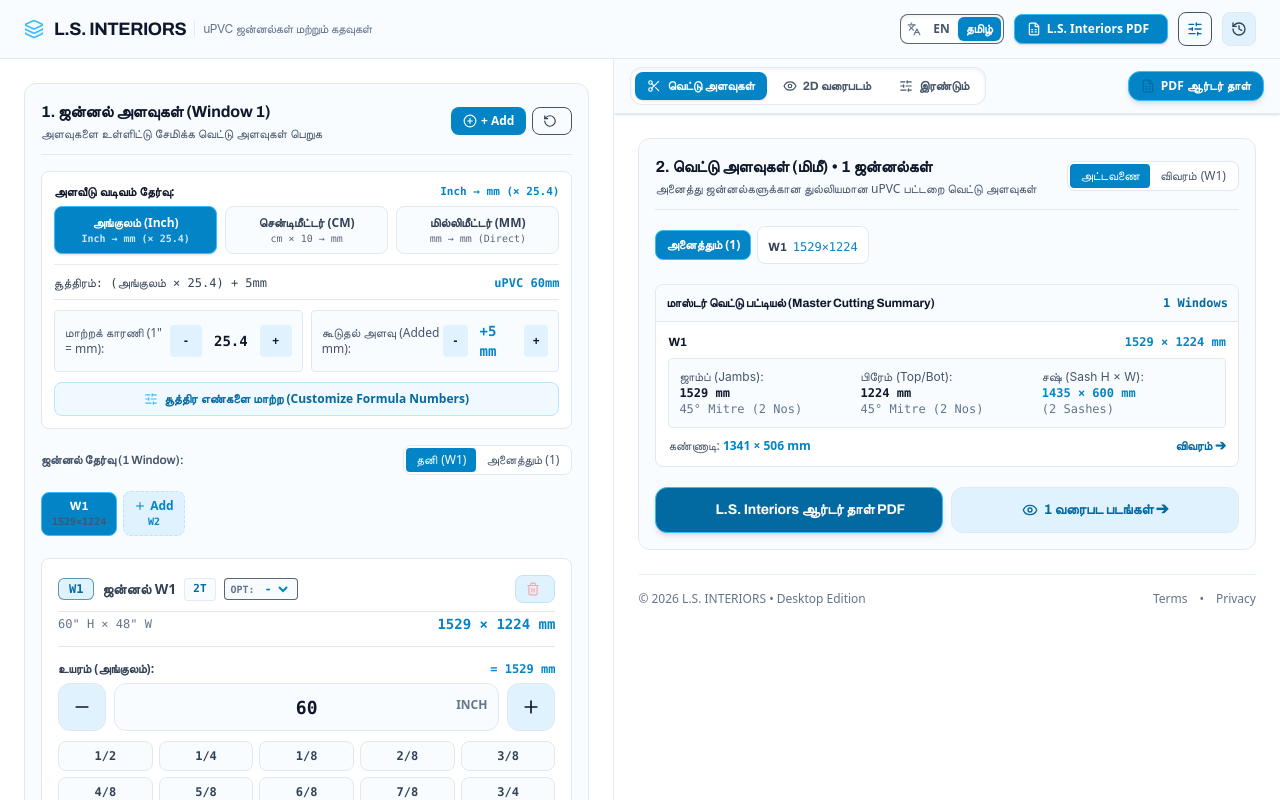
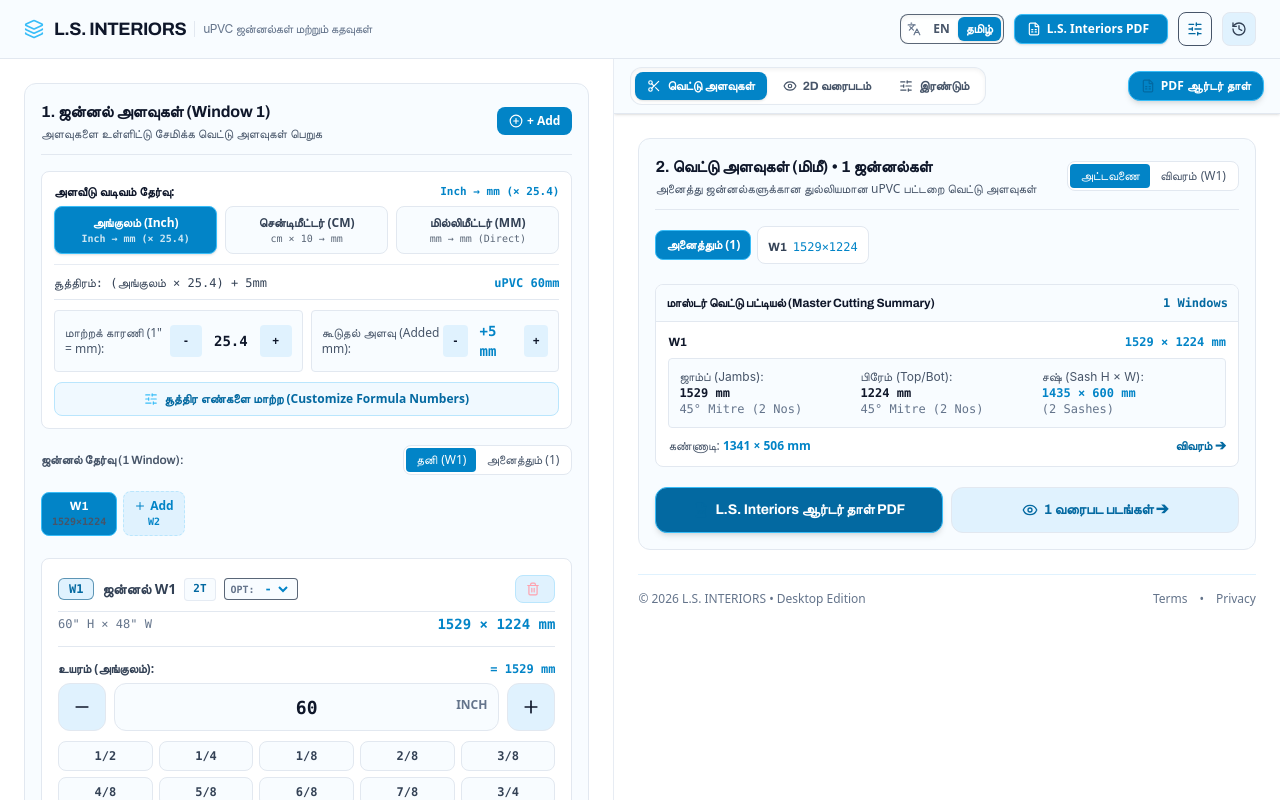
Before and after one commit to assswin/window, a React (Vite) app: page / in a window 1280 px wide. Built offline with nearby package versions, Linux system fonts and the light colour scheme.

Commit message:
fix(ui): remove reset button next to add window button

```diff
--- a/src/components/WindowInputForm.tsx
+++ b/src/components/WindowInputForm.tsx
@@ -440,19 +440,6 @@ export const WindowInputForm: React.FC<WindowInputFormProps> = ({
           >
             <PlusCircle className="w-3.5 h-3.5" />
             <span>{activeHasVariant ? `+ Add W${activeBaseNum}${nextVariantLetter}` : '+ Add'}</span>
-          </button>
-
-          <button
-            type="button"
-            onClick={() => {
-              setActiveFractionChips({});
-              onResetAll();
-            }}
-            className="flex items-center space-x-1 px-2.5 py-1.5 rounded-lg bg-slate-100 hover:bg-sky-100 text-slate-700 hover:text-sky-700 border border-slate-300 hover:border-sky-300 text-xs transition cursor-pointer active:scale-95 touch-manipulation"
-            title={t('இயல்புநிலைக்கு மீட்டமைக்க (Window 1)', 'Reset to default Window 1')}
-          >
-            <RotateCcw className="w-3.5 h-3.5" />
-            <span className="hidden xs:inline">{t('மீட்டமை', 'Reset')}</span>
           </button>
         </div>
       </div>
```
